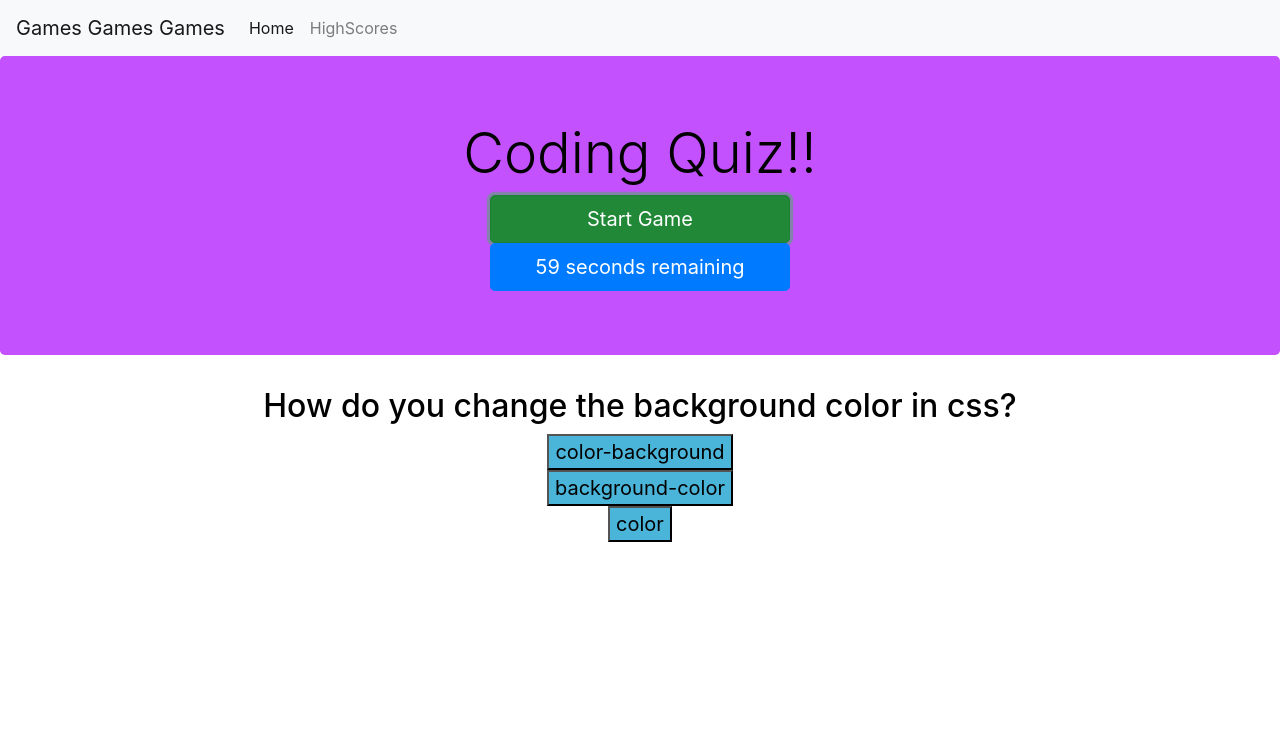
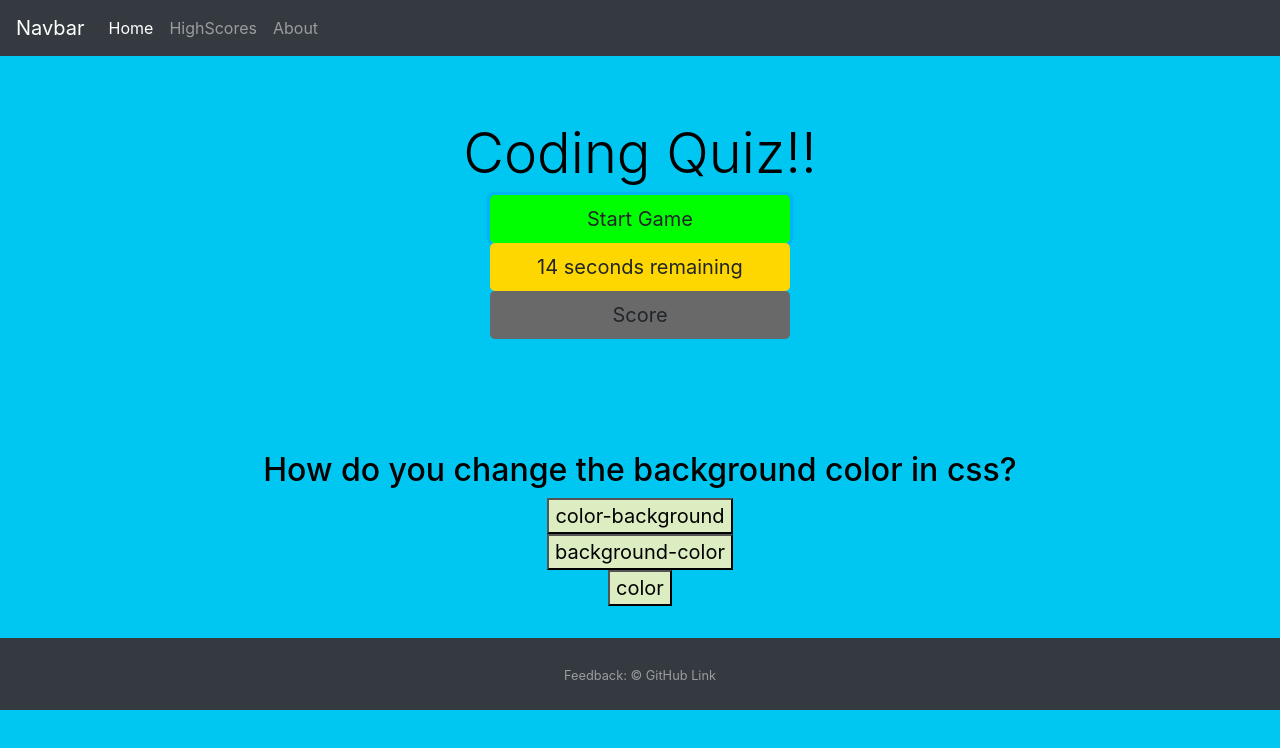
Before and after one commit to Rmj22/gamehw, a plain HTML site: page index.html in a window 1280 px wide. Both pictures are taken after a click on the link "Start Game". Drawn offline with nearby package versions, Linux system fonts and the light colour scheme.

Commit message:
added styling the score is now on the page

```diff
--- a/hscore.html
+++ b/hscore.html
@@ -8,4 +8,9 @@
 <body>
     <div id="score"></div>
 </body>
+<script
+  src="https://code.jquery.com/jquery-3.4.1.min.js"
+  integrity="sha256-CSXorXvZcTkaix6Yvo6HppcZGetbYMGWSFlBw8HfCJo="
+  crossorigin="anonymous"></script>
+  <script src="quiz.js"></script>
 </html>
--- a/index.html
+++ b/index.html
@@ -9,19 +9,22 @@
     <title>Code Quiz</title>
 </head>
 <body>
-  <nav class="navbar navbar-expand-lg navbar-light bg-light">
-    <a class="navbar-brand" href="#">Games Games Games</a>
-    <button class="navbar-toggler" type="button" data-toggle="collapse" data-target="#navbarNav" aria-controls="navbarNav" aria-expanded="false" aria-label="Toggle navigation">
+  <nav class="navbar navbar-expand-lg navbar-dark bg-dark">
+    <a class="navbar-brand" href="#">Navbar</a>
+    <button class="navbar-toggler" type="button" data-toggle="collapse" data-target="#navbarColor02" aria-controls="navbarColor02" aria-expanded="false" aria-label="Toggle navigation">
       <span class="navbar-toggler-icon"></span>
     </button>
-    <div class="collapse navbar-collapse" id="navbarNav">
-      <ul class="navbar-nav">
+
+    <div class="collapse navbar-collapse" id="navbarColor02">
+      <ul class="navbar-nav mr-auto">
         <li class="nav-item active">
           <a class="nav-link" href="#">Home <span class="sr-only">(current)</span></a>
         </li>
         <li class="nav-item">
           <a class="nav-link" href="hscore.html">HighScores</a>
         </li>
+        <li class="nav-item">
+          <a class="nav-link" href="#">About</a>
         </li>
       </ul>
     </div>
@@ -31,15 +34,24 @@
                 <!-- <p class="lead">This is a simple hero unit, a simple jumbotron-style component for calling extra attention to featured content or information.</p>
                 <hr class="my-4">
                 <p>It uses utility classes for typography and spacing to space content out within the larger container.</p> -->
-                <a class="btn btn-success btn-lg" href="#" id="start">Start Game</a>
-                <a class="btn btn-primary btn-lg" href="#" id="countdown">GET READY
+                <a class="btn  btn-lg" href="#" id="start">Start Game</a>
+                <a class="btn  btn-lg" href="#" id="countdown">GET READY
                 </a>
+                <a class= "btn btn-lg" href="#" id="endGame">Score</a>
               </div>
-
+              <div class="container p-3 my-3" id="main">
               <div id="quizarea"></div>
-
+              </div>
+              <footer id="sticky-footer" class="py-4 bg-dark text-white-50">
+                <div class="container text-center">
+                  <small>Feedback: &copy; GitHub Link</small>
+                </div>
+              </footer>
 
 </body>
-<script src="jquery-3.4.1.min.js"></script>
+<script
+  src="https://code.jquery.com/jquery-3.4.1.min.js"
+  integrity="sha256-CSXorXvZcTkaix6Yvo6HppcZGetbYMGWSFlBw8HfCJo="
+  crossorigin="anonymous"></script>
 <script src="quiz.js"></script>
 </html>
--- a/quiz.js
+++ b/quiz.js
@@ -1,7 +1,8 @@
 $(document).ready(function(){
 
-    var canswer = 5
-    var lanswer = -10
+    var canswer = 0
+    var lanswer = 0
+
 var questions = [
     {
         question: "How do you change the background color in css?",
@@ -11,52 +12,63 @@ var questions = [
     {
         question: "what goes at the top of the HTML file?",
         answers: ["!DOCTYPE","html","html!","none of the above"],
-        correctanswer: "!DOCTYPE"
+        correctanswer: "!DOCTYPE",
+        wronganswer: ["html", "html!", "none of the above"],
     },
     {
         question: "what html tag is used to add a link to an html page?",
         answers: ["a","link","h2","none of the above"],
-        correctanswer: "link"
+        correctanswer: "link",
+        wronganswer: ["a", "h2", "none of the above"],
     },
     {
         question: "where do link the javascript file?",
         answers: ["the head","the body","after the body","none of the above"],
-        correctanswer: "after the body"
+        correctanswer: "after the body",
+        wronganswer: ["the head", "the body", "none of the above"],
     },
     {
         question: "what tag is used to style an id in css",
         answers: ["pound sign","html","period","none of the above"],
-        correctanswer: "pound sign"
+        correctanswer: "pound sign",
+        wronganswer: ["html", "period", "none of the above"],
     }
 ]
 var qarea = $('#quizarea');
 var currentQuestion = 0;
+score = 0;
 
 function clickAnswer(){
-    alert ("correct",$(this).attr("data-name"))
+    // alert ("correct",$(this).attr("data-name"))
     var selected = $(this).attr("data-name")
 
+
     if (selected === questions[currentQuestion].correctanswer ) {
+       score = score +5
         correctAnswer()
+        alert ("Great job you got " + score + "points")
+        document.getElementById("endGame").innerHTML = score + "&nbsp"+"Keep it up";
+
 
     } else {
         wrongAnswer()
-        alert ("incorrect")
+        score = score -5
+        alert ("incorrect you lost 5 points")
+        document.getElementById("endGame").innerHTML = score + "&nbsp"+"oh no";
     }
 }
 
 
-
 function correctAnswer(){
- canswer ++
  currentQuestion ++
  render()
 }
 
 function wrongAnswer(){
-canswer --
-currentQuestion --
+currentQuestion ++
+render()
 }
+
 
 
 function render() {
@@ -78,25 +90,28 @@ function render() {
 $('#start').on('click', function() {
     alert("Instructions, answer as many questions correctly as you can in 60 seconds!")
 
-    var timeleft = 60;
+    var timeleft = 15;
+
 
     var downloadTimer = setInterval(function function1(){
         document.getElementById("countdown").innerHTML = timeleft + "&nbsp"+"seconds remaining";
 
         timeleft -= 1;
-        if(timeleft <= 0){
+        if(timeleft + canswer <= 0){
             clearInterval(downloadTimer);
             document.getElementById("countdown").innerHTML ="TIMES UP!!"
+        } else {
+
+
         }
+
+
+
+
     }, 1000);
 
 render()
-//     qarea.html("<h2>" + questions[currentQuestion].question + "</h2>")
-//     for (let i = 0; i < questions[currentQuestion].answers.length; i++) {
-//    qarea.append("<button class='answer-button' id='button' data-name='" + questions[currentQuestion].answers[i]
-//    + "'>" + questions[currentQuestion].answers[i] + "</button>")
 
-//     }
 });
 
 $(document).on('click', ".answer-button", clickAnswer)
--- a/style.css
+++ b/style.css
@@ -1,18 +1,36 @@
 header {
     padding: 156px 0 100px;
+  }
+
+  #main {
+    margin: auto;
+
   }
 
   #start {
     display: block;
     max-width: 300px;
     margin: auto;
+    background-color: #00ff00;
 
+  }
+
+  #sticky-footer {
+    flex-shrink: none;
+  }
+
+  #endGame {
+    display: block;
+    max-width: 300px;
+    margin: auto;
+    background-color: #696969;
   }
 
   #countdown {
     display: block;
     max-width: 300px;
     margin: auto;
+    background-color: #ffd700 ;
   }
 
   #score {
@@ -20,6 +38,8 @@ header {
     max-width: 300px;
     margin: auto;
   }
+
+
 
   h1,h2 {
     text-align: center;
@@ -30,11 +50,15 @@ header {
     padding: 150px 0;
   }
 
+  body {
+    background-color: #00C7F2;
+  }
+
 .jumbotron {
-  background-color: #c351fe;
+  background-color: #00C7F2;
 }
 .answer-button {
-  background-color: #4bb5d9;
+  background-color: #dcedc1;
   display: block;
   font-size: 20px;
   margin: auto;
```
